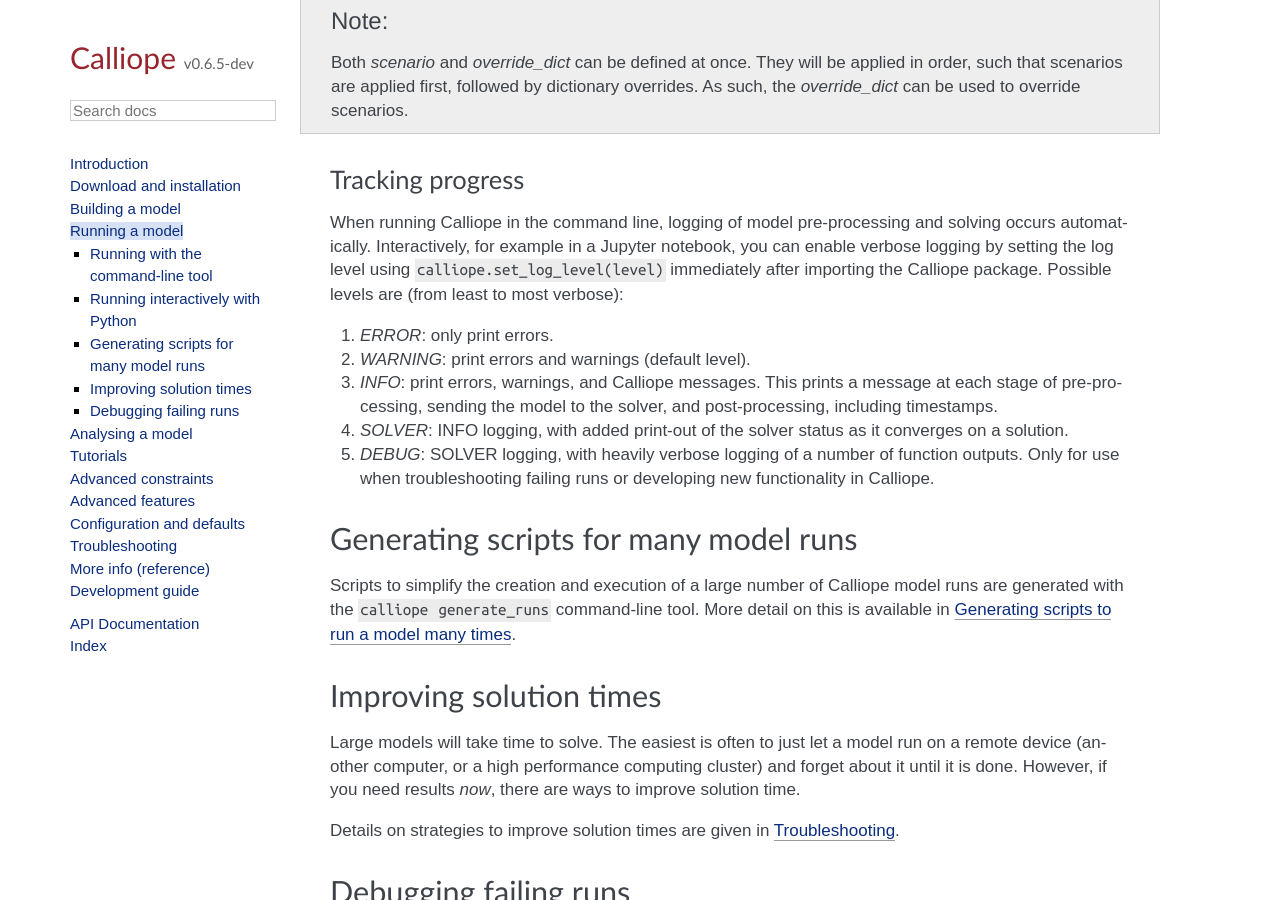
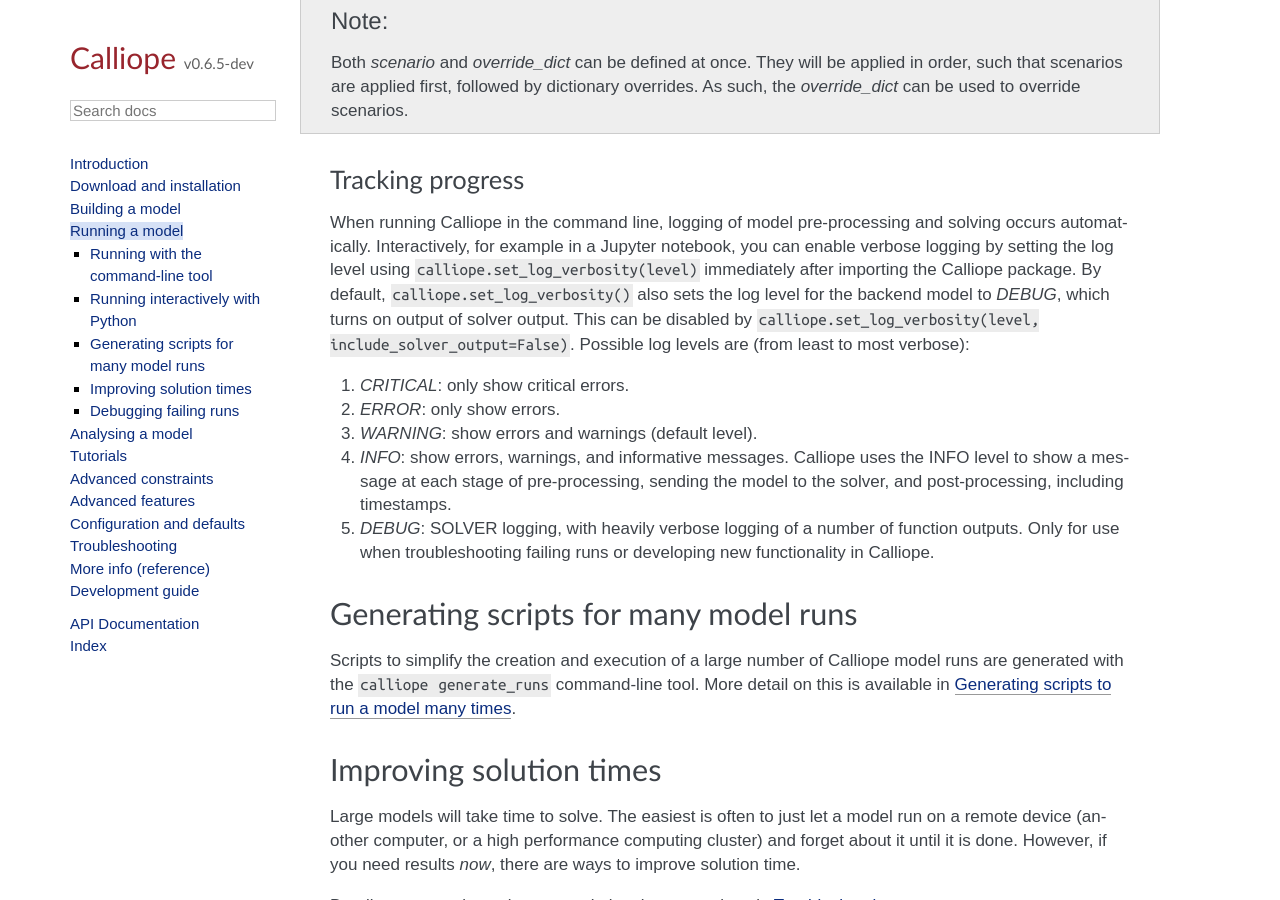
Before and after one commit to calliope-project/calliope, a Sphinx documentation site: the page built from doc/user/running.rst, in a window 1280 px wide and 900 px high, scrolled down 3165 px. Built offline with Sphinx 7.4.7, drawn with Linux system fonts in a browser that asks for light colours; some web fonts are replaced; pages that are not in the unit, such as notebooks, are missing from menus; a script that is not in the unit is left out; comment, search, counter and statistics services are not loaded.

Commit message:
Also update docs

```diff
--- a/doc/user/running.rst
+++ b/doc/user/running.rst
@@ -111,12 +111,12 @@
 Tracking progress
 -----------------
 
-When running Calliope in the command line, logging of model pre-processing and solving occurs automatically. Interactively, for example in a Jupyter notebook, you can enable verbose logging by setting the log level using ``calliope.set_log_level(level)`` immediately after importing the Calliope package. Possible levels are (from least to most verbose):
+When running Calliope in the command line, logging of model pre-processing and solving occurs automatically. Interactively, for example in a Jupyter notebook, you can enable verbose logging by setting the log level using ``calliope.set_log_verbosity(level)`` immediately after importing the Calliope package. By default, ``calliope.set_log_verbosity()`` also sets the log level for the backend model to `DEBUG`, which turns on output of solver output. This can be disabled by ``calliope.set_log_verbosity(level, include_solver_output=False)``. Possible log levels are (from least to most verbose):
 
-1. `ERROR`: only print errors.
-2. `WARNING`: print errors and warnings (default level).
-3. `INFO`: print errors, warnings, and Calliope messages. This prints a message at each stage of pre-processing, sending the model to the solver, and post-processing, including timestamps.
-4. `SOLVER`: INFO logging, with added print-out of the solver status as it converges on a solution.
+1. `CRITICAL`: only show critical errors.
+2. `ERROR`: only show errors.
+3. `WARNING`: show errors and warnings (default level).
+4. `INFO`: show errors, warnings, and informative messages. Calliope uses the INFO level to show a message at each stage of pre-processing, sending the model to the solver, and post-processing, including timestamps.
 5. `DEBUG`: SOLVER logging, with heavily verbose logging of a number of function outputs. Only for use when troubleshooting failing runs or developing new functionality in Calliope.
 
 --------------------------------------
```
